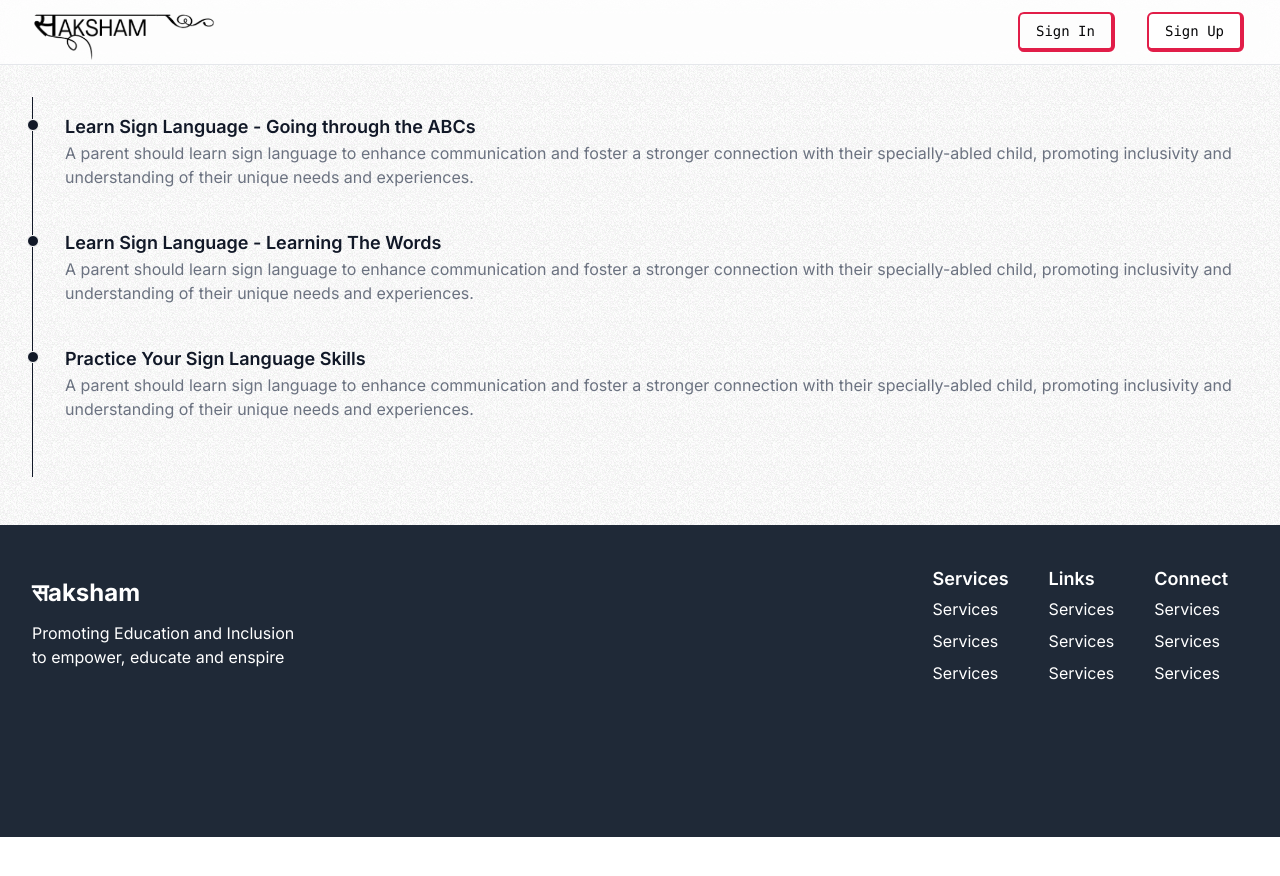
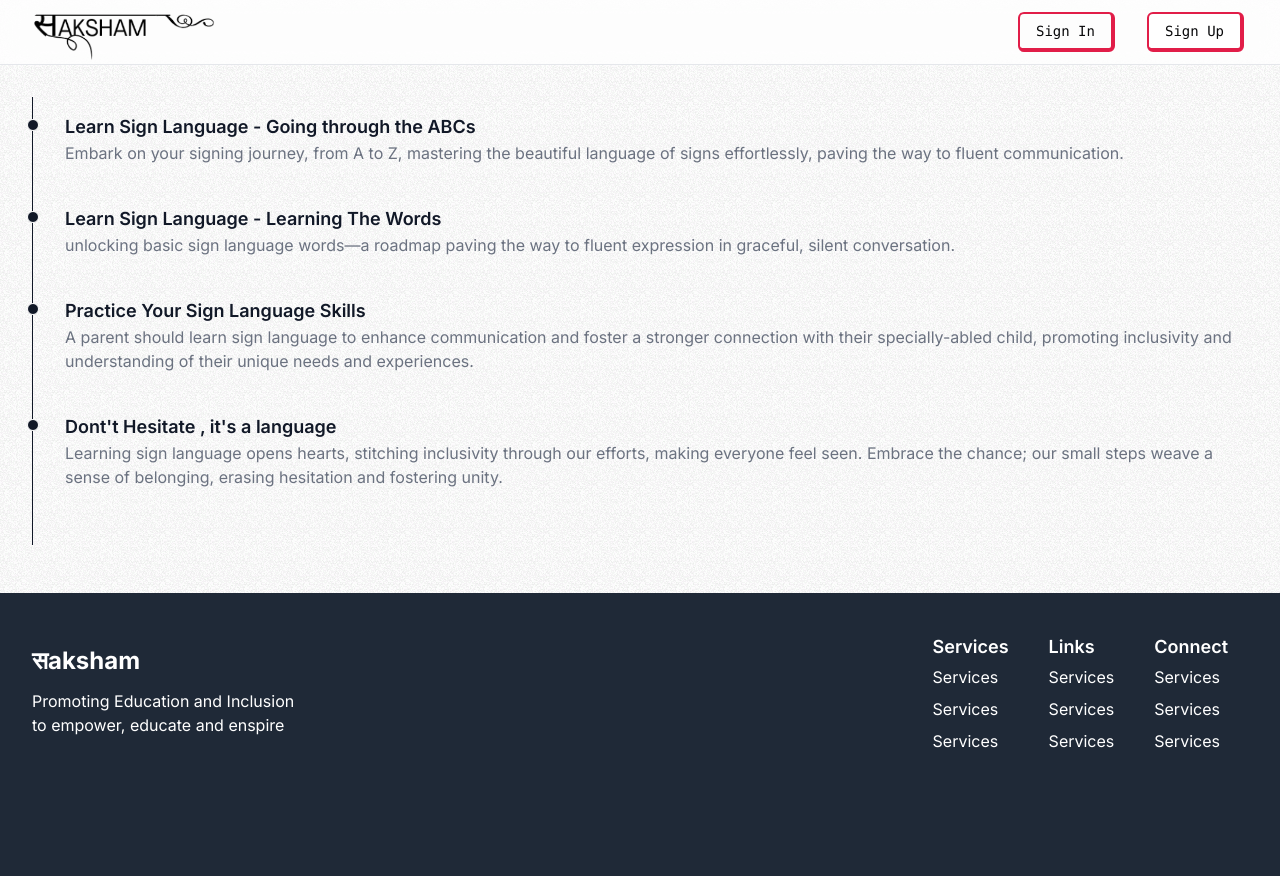
Before and after one commit to Chaitanyarai899/Saksham-Web, a Next.js app: page /education in a window 1280 px wide. Shown: the top 876 px of the page. Before the commit the page ends 837 px from the top, so only its background shows below. Built offline with nearby package versions, Linux system fonts and the light colour scheme; no server answers.

Commit message:
my changes in education

```diff
--- a/src/app/education/page.tsx
+++ b/src/app/education/page.tsx
@@ -50,8 +50,7 @@ const education = () => {
             </DropdownMenuTrigger>
         </DropdownMenu>
         <p className="mb-4 text-base font-normal text-gray-500 dark:text-gray-400">
-        A parent should learn sign language to enhance communication and foster a stronger connection with their specially-abled child, promoting inclusivity and understanding of their unique needs and experiences.
-        </p>
+        Embark on your signing journey, from A to Z, mastering the beautiful language of signs effortlessly, paving the way to fluent communication.        </p>
       </li>
            <li className="mb-10 ms-4">
         <div className="absolute w-3 h-3 bg-gray-900 rounded-full mt-1.5 -start-1.5 border border-white dark:border-gray-900 dark:bg-gray-700"></div>
@@ -91,8 +90,7 @@ const education = () => {
             </DropdownMenuTrigger>
         </DropdownMenu>
         <p className="mb-4 text-base font-normal text-gray-500 dark:text-gray-400">
-        A parent should learn sign language to enhance communication and foster a stronger connection with their specially-abled child, promoting inclusivity and understanding of their unique needs and experiences.
-        </p>
+        unlocking basic sign language words—a roadmap paving the way to fluent expression in graceful, silent conversation.        </p>
       </li>
         <li className="mb-10 ms-4">
         <div className="absolute w-3 h-3 bg-gray-900 rounded-full mt-1.5 -start-1.5 border border-white dark:border-gray-900 dark:bg-gray-700"></div>
@@ -118,6 +116,29 @@ const education = () => {
         A parent should learn sign language to enhance communication and foster a stronger connection with their specially-abled child, promoting inclusivity and understanding of their unique needs and experiences.
         </p>
       </li>
+      <li className="mb-10 ms-4">
+        <div className="absolute w-3 h-3 bg-gray-900 rounded-full mt-1.5 -start-1.5 border border-white dark:border-gray-900 dark:bg-gray-700"></div>
+        <DropdownMenu>
+            <DropdownMenuTrigger>
+                <h3 className="text-lg font-semibold text-gray-900 dark:text-white">
+                Dont't Hesitate , it's a language                </h3>
+            <DropdownMenuContent>
+                <DropdownMenuItem className='space-x-4'>
+                    <div className='flex flex-col px-4 mx-auto content-center'>
+                        <img src="https://www.lifewire.com/thmb/hDBos5-KEGNUi-4iJgbEDgdKikM=/1500x0/filters:no_upscale():max_bytes(150000):strip_icc()/sign-language-numbers-letters-lifeprint-7e6dac833d4e44deb202b7b269cdd7e6.png"
+                        width={250}
+                        height={200}
+                        alt="" />
+                        <Link href="https://www.signingsavvy.com/sign/PRACTICE/335/1" className='p-4 border-2 my-2 text-center border-black'>Practice Here</Link>
+                    </div>
+                </DropdownMenuItem>
+            </DropdownMenuContent>
+            </DropdownMenuTrigger>
+        </DropdownMenu>
+        <p className="mb-4 text-base font-normal text-gray-500 dark:text-gray-400">
+        Learning sign language opens hearts, stitching inclusivity through our efforts, making everyone feel seen. Embrace the chance; our small steps weave a sense of belonging, erasing hesitation and fostering unity.
+                    </p>
+      </li>
     </ol>
   );
 };
--- a/src/components/MainNav.tsx
+++ b/src/components/MainNav.tsx
@@ -14,7 +14,7 @@ function MainNav() {
             <Link href="/home"><li className="px-3"> Home </li></Link>
             <Link href="/schemes"><li className="px-3"> Schemes </li></Link>
            <Link href="/braille/orbitwriter"><li className="px-3"> Orbit-Writer </li></Link>
-            <li className="px-3"> Join Us </li>
+           <Link href="https://65818bb9e552d002e5f9d0cd--celadon-smakager-f009c0.netlify.app/"> <li className="px-3"> Playground </li></Link>
             <Link href="/education">
               <li className="px-3">
                 Education
```
Also changed, not shown: src/app/search-mentor/page.tsx (+18 -0 lines).
